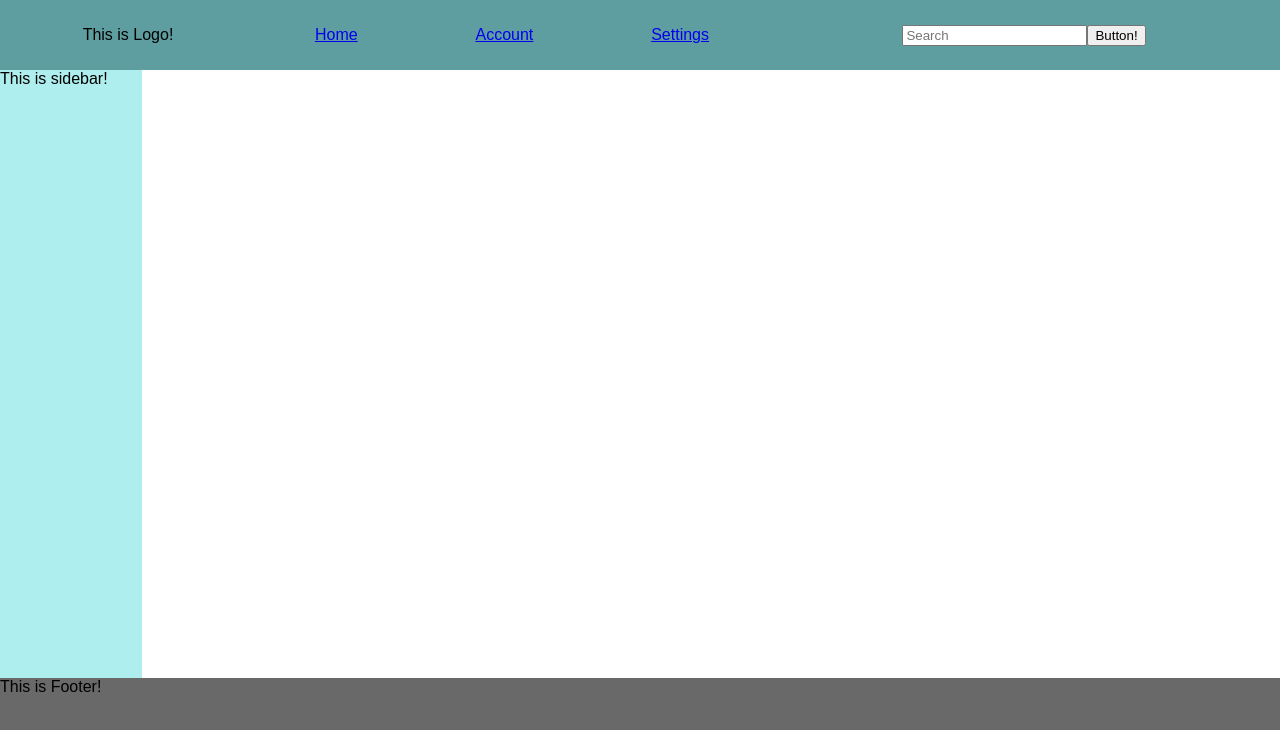
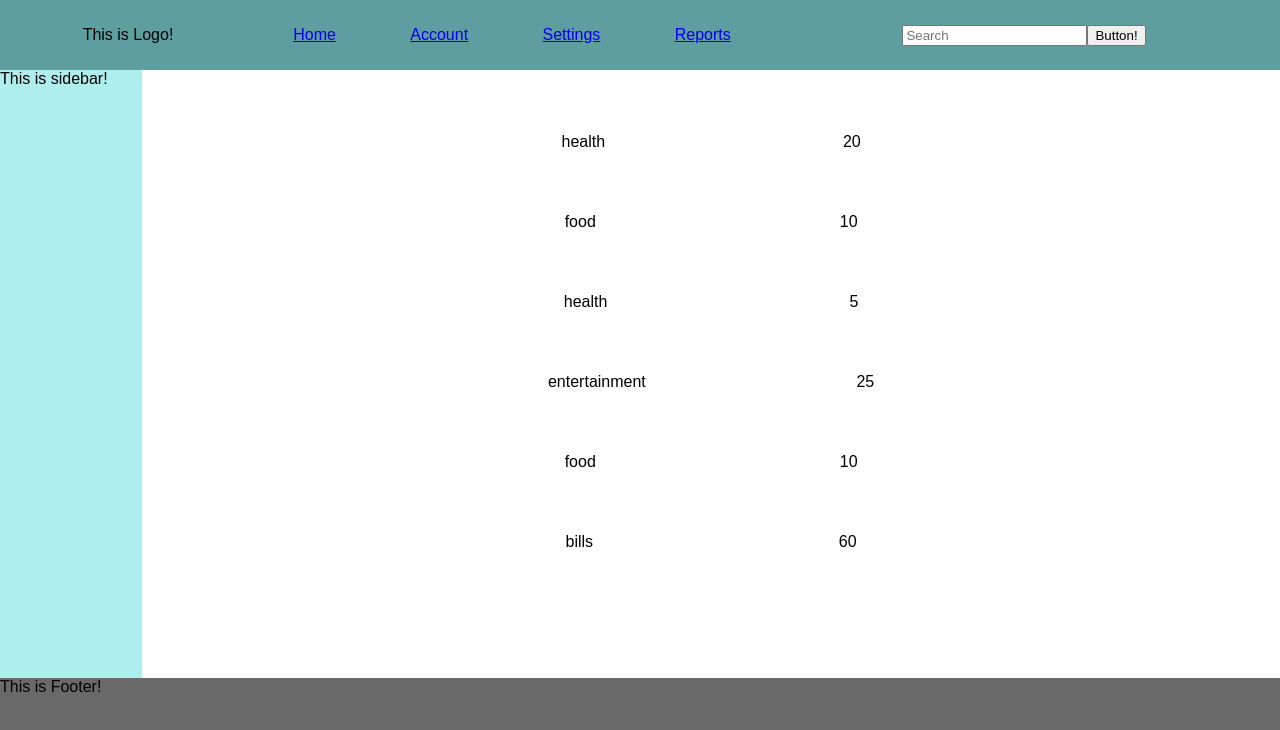
Before and after one commit to Tkachez/budget, a React (Create React App) app: page /reports in a window 1280 px wide. Shown: the top 730 px of the page. Built offline with nearby package versions, Linux system fonts and the light colour scheme.

Commit message:
added reports page/reports reducer and repeated theory a bit

```diff
--- a/package.json
+++ b/package.json
@@ -3,6 +3,8 @@
   "version": "0.1.0",
   "private": true,
   "dependencies": {
+    "axios": "^0.19.0",
+    "magnific-popup": "^1.1.0",
     "react": "^16.9.0",
     "react-dom": "^16.9.0",
     "react-redux": "^7.1.1",
--- a/src/components/Header/Navigation/Navigation.js
+++ b/src/components/Header/Navigation/Navigation.js
@@ -9,6 +9,7 @@ const Navigation = () => {
         <NavLink className={nav.nav__link} to='/'>Home</NavLink>
         <NavLink className={nav.nav__link} to='/account'>Account</NavLink>
         <NavLink className={nav.nav__link} to='/settings'>Settings</NavLink>
+        <NavLink className={nav.nav__link} to='/reports'>Reports</NavLink>
       </div>
     </nav>
   );
--- a/src/components/Main/Content/Content.js
+++ b/src/components/Main/Content/Content.js
@@ -1,7 +1,7 @@
 import React from 'react';
 import content from './Content.module.css';
 import { Route } from 'react-router-dom';
-import { Account, Home, Settings } from './index';
+import { Account, Home, Settings, ReportsContainer } from './index';
 
 const Content = () => {
   return (
@@ -9,6 +9,7 @@ const Content = () => {
       <Route path='/' exact render={ ()=> <Home /> }/>
       <Route path='/account' exact render={ ()=> <Account/> }/>
       <Route path='/settings' exact render={ ()=> <Settings/> }/>
+      <Route path='/reports' exact render={ ()=> <ReportsContainer/> }/>
     </article>
   );
 };
--- /dev/null
+++ b/src/components/Main/Content/Reports/Reports.js
@@ -0,0 +1,17 @@
+import React from 'react';
+import classes from './Reports.module.css';
+
+const Reports = (props) => {
+  return (
+    <section className={classes.transactions}>
+      {props.reports.transactions.map(transaction =>
+        <div key={transaction.id} className={classes.transactions__card}>
+          <div>{transaction.type}</div>
+          <div>{transaction.value}</div>
+        </div>
+      )}
+    </section>
+  );
+};
+
+export default Reports;
--- /dev/null
+++ b/src/components/Main/Content/Reports/Reports.module.css
@@ -0,0 +1,15 @@
+.transactions {
+    display: block;
+    padding: 2em;
+}
+
+.transactions__card {
+    display: flex;
+    width: 50%;
+    height: 5em;
+    margin: auto;
+}
+
+.transactions__card * {
+    margin: auto;
+}
--- /dev/null
+++ b/src/components/Main/Content/Reports/ReportsContainer.js
@@ -0,0 +1,28 @@
+import { connect } from 'react-redux';
+import Reports from './Reports';
+import { deleteTransactionActionCreator, loadMoreTransactionsActionCreator, showMoreActionCreator, editTransactionActionCreator } from '../../../../redux/report-reducer';
+
+let mapStateToProps = (state) => {
+  return {
+    reports: state.reports
+  };
+};
+
+let mapDispatchToProps = (dispatch) => {
+  return {
+    loadMoreTransactions: (transactions) => {
+      dispatch(loadMoreTransactionsActionCreator(transactions));
+    },
+    editTransaction: (transactionId) => {
+      dispatch(editTransactionActionCreator(transactionId));
+    },
+    deleteTransaction: (transactionId) => {
+      dispatch(deleteTransactionActionCreator(transactionId));
+    },
+    showMore: (transactionId) => {
+      dispatch(showMoreActionCreator(transactionId));
+    }
+  };
+};
+
+export default connect(mapStateToProps, mapDispatchToProps)(Reports);
--- a/src/components/Main/Content/index.js
+++ b/src/components/Main/Content/index.js
@@ -1,5 +1,6 @@
-import  Home  from './Home/Home';
-import  Account  from './Account/Account';
-import  Settings  from './Settings/Settings';
+import Home from './Home/Home';
+import Account from './Account/Account';
+import Settings from './Settings/Settings';
+import ReportsContainer from './Reports/ReportsContainer';
 
-export { Home, Account, Settings };
+export { Home, Account, Settings, ReportsContainer };
--- a/src/redux/home-form-reducer.js
+++ b/src/redux/home-form-reducer.js
@@ -57,16 +57,15 @@ const homeFormReducer = (state = initialState, action) => {
     case SUBMIT_FORM: {
       let stateCopy = { ...state };
       let items = [...state.form.items];
-      let submitData = [];
+      let submitData = {};
       items.map(item => {
-        submitData.push(item.value);
+        if (item.id !== 'submit') submitData[item.id] = item.value;
         if (item.id === 'submit' || item.id === 'option') {
           return false;
         } else {
           return item.value = '';
         }
       });
-      //todo: add fom submission logic;
       console.log(submitData);
       return stateCopy;
     }
--- a/src/redux/redux-storage.js
+++ b/src/redux/redux-storage.js
@@ -1,8 +1,10 @@
 import { combineReducers,createStore } from 'redux';
 import homeFormReducer from './home-form-reducer';
+import reportsReducer from './report-reducer';
 
 let reducers = combineReducers({
-  homeForm: homeFormReducer
+  homeForm: homeFormReducer,
+  reports: reportsReducer
 });
 
 let store = createStore(reducers);
--- /dev/null
+++ b/src/redux/report-reducer.js
@@ -0,0 +1,98 @@
+const LOAD_MORE_TRANSACTIONS = 'LOAD_MORE_TRANSACTIONS';
+const EDIT_TRANSACTION = 'EDIT_TRANSACTION';
+const DELETE_TRANSACTION = 'DELETE_TRANSACTION';
+const SHOW_MORE = 'SHOW_MORE';
+const TRANSACTIONS_PER_PAGE = 4;
+
+let initialState = {
+  transactions: [
+    {id: 1, expanded:false, icon:'', type:'health', value: 20, comment:'Pharmacy, Pool', date:''},
+    {id: 2, expanded:false, icon:'', type:'food', value: 10, comment:'Apples, Juice', date:''},
+    {id: 3, expanded:false, icon:'', type:'health', value: 5, comment:'Pharmacy', date:''},
+    {id: 4, expanded:false, icon:'', type:'entertainment', value: 25, comment:'', date:''},
+    {id: 5, expanded:false, icon:'', type:'food', value: 10, comment:'Nuts', date:''},
+    {id: 6, expanded:false, icon:'', type:'bills', value: 60, comment:'Flat', date:''}
+  ],
+  transactionsPerPage: TRANSACTIONS_PER_PAGE,
+  button: {
+    value: 'Load More',
+    loading: false
+  }
+};
+
+const reportsReducer = (state = initialState, action) => {
+  switch (action.type) {
+    case LOAD_MORE_TRANSACTIONS: {
+      return {
+        ...state,
+        transactions: [...state.transactions, ...action.newTransactions]
+      }
+    }
+    case EDIT_TRANSACTION: {
+      return {
+        ...state,
+        transactions: state.transactions.map(transaction =>
+           transaction.id === action.transactionId ? transaction[action.fieldId] = action.value : transaction
+        )
+      }
+    }
+    case DELETE_TRANSACTION: {
+      return {
+        ...state,
+        transactions: state.transactions.filter(transaction => transaction.id !== action.transactionId)
+      }
+    }
+    case SHOW_MORE: {
+      return {
+        ...state,
+        transactions: state.transactions.map(transaction =>
+          transaction.id === action.transactionId ? transaction.expanded = true : transaction
+        )
+      }
+    }
+
+    default:{
+      return state;
+    }
+  }
+};
+
+export const loadMoreTransactionsActionCreator = (newTransactions) => {
+  return (
+    {
+      type: LOAD_MORE_TRANSACTIONS,
+      newTransactions
+    }
+  );
+};
+
+export const deleteTransactionActionCreator = (transactionId) => {
+  return (
+    {
+      type: DELETE_TRANSACTION,
+      transactionId
+    }
+  );
+};
+
+export const showMoreActionCreator = (transactionId) => {
+  return (
+    {
+      type: SHOW_MORE,
+      transactionId
+    }
+  );
+};
+
+export const editTransactionActionCreator = (transactionId, fieldId, value) => {
+  return (
+    {
+      type: EDIT_TRANSACTION,
+      fieldId,
+      value,
+      transactionId
+    }
+  );
+};
+
+export default reportsReducer;
```
